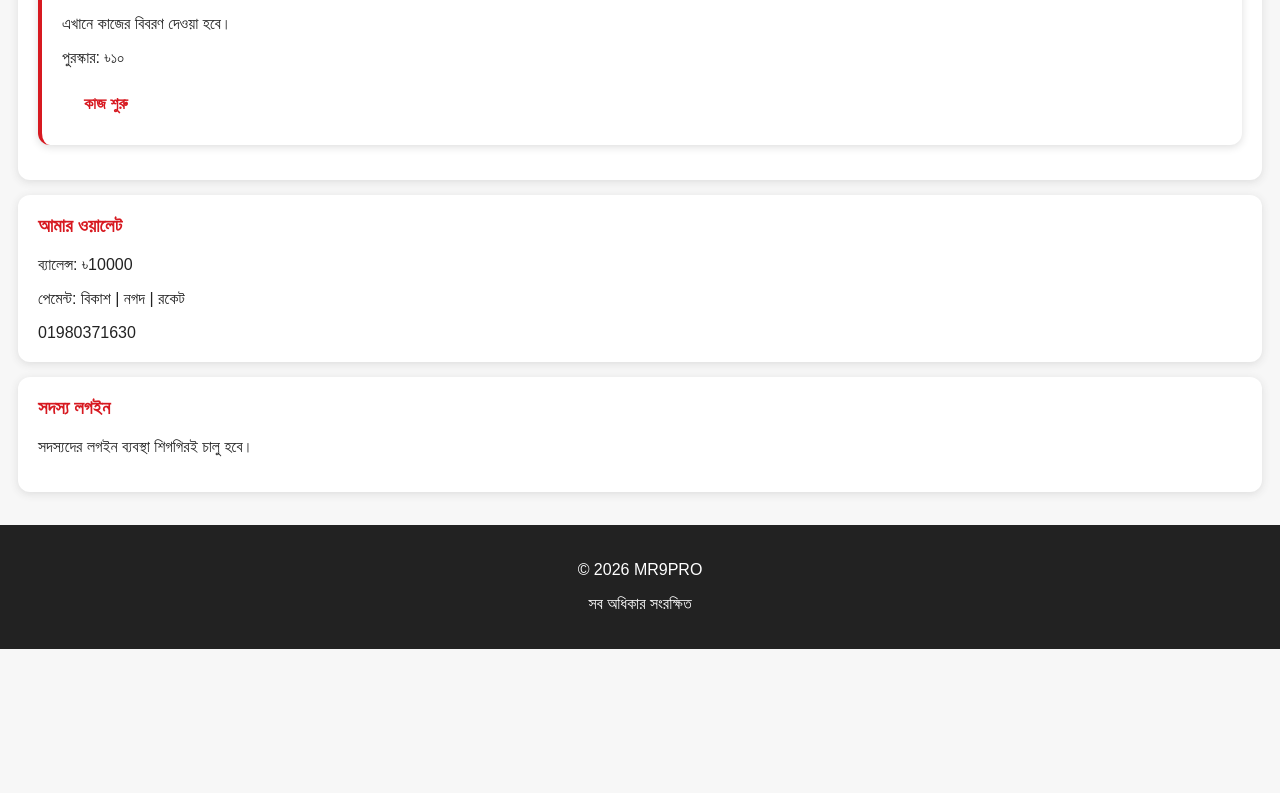
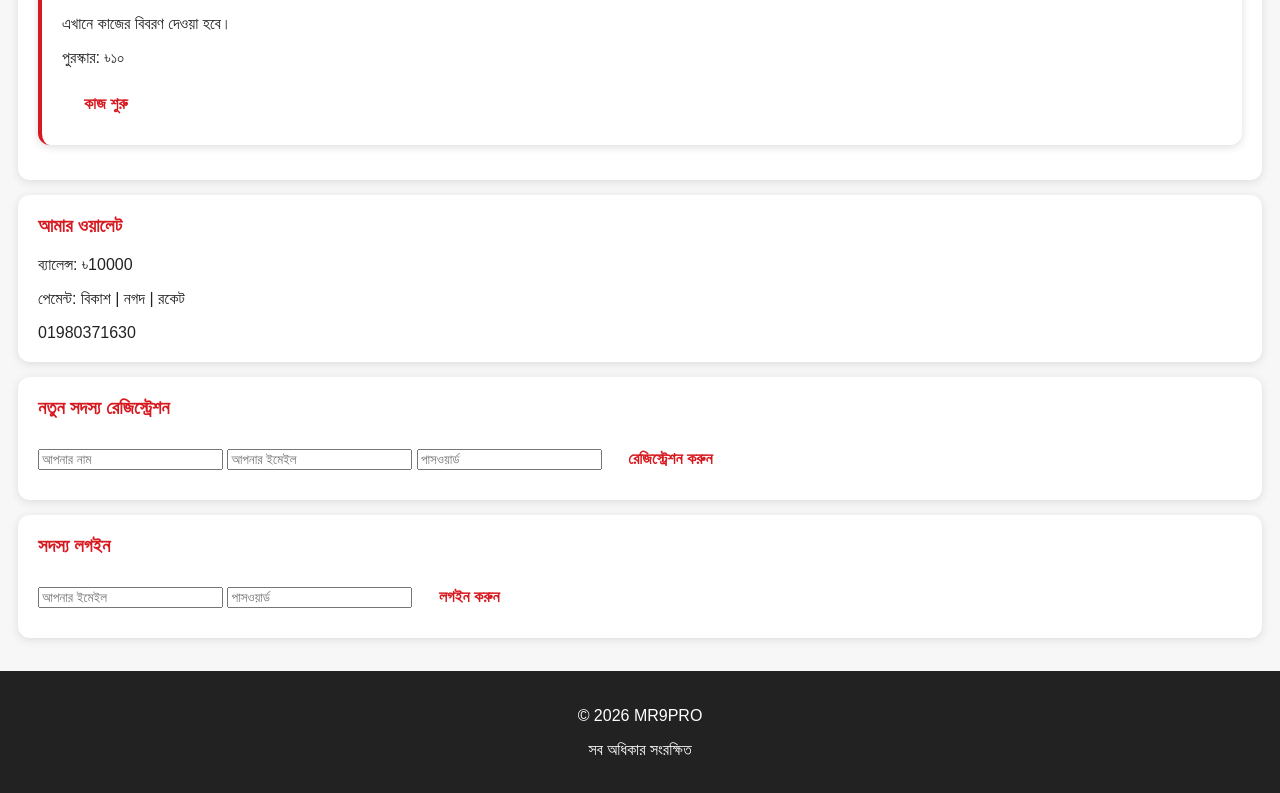
Before and after one commit to mohmaminulaisalama67-gif/bd-business-pro, a plain HTML site: page index.html in a window 1280 px wide. Shown: the part 564-1357 px from the top of the page. Before the commit the page ends 1213 px from the top, so only its background shows below. Drawn offline with Linux system fonts and the light colour scheme.

Commit message:
Add registration and login sections to index.html

```diff
--- a/index.html
+++ b/index.html
@@ -73,10 +73,26 @@ footer{text-align:center;background:#222;color:white;padding:20px}
 <p>পেমেন্ট: বিকাশ | নগদ | রকেট</p>01980371630
 </div>
 
+
+<div class="card" id="register">
+  <h3>নতুন সদস্য রেজিস্ট্রেশন</h3>
+  <input type="text" placeholder="আপনার নাম">
+  <input type="email" placeholder="আপনার ইমেইল">
+  <input type="password" placeholder="পাসওয়ার্ড">
+  <button class="btn" onclick="alert('এটি ডেমো রেজিস্ট্রেশন। এখনো অ্যাকাউন্ট তৈরি হয় না।')">
+    রেজিস্ট্রেশন করুন
+  </button>
+</div>
+
 <div class="card" id="login">
-<h3>সদস্য লগইন</h3>
-<p>সদস্যদের লগইন ব্যবস্থা শিগগিরই চালু হবে।</p>
+  <h3>সদস্য লগইন</h3>
+  <input type="email" placeholder="আপনার ইমেইল">
+  <input type="password" placeholder="পাসওয়ার্ড">
+  <button class="btn" onclick="alert('এটি ডেমো লগইন। এখনো লগইন চালু হয়নি।')">
+    লগইন করুন
+  </button>
 </div>
+
 </div>
 
 <footer>
```
